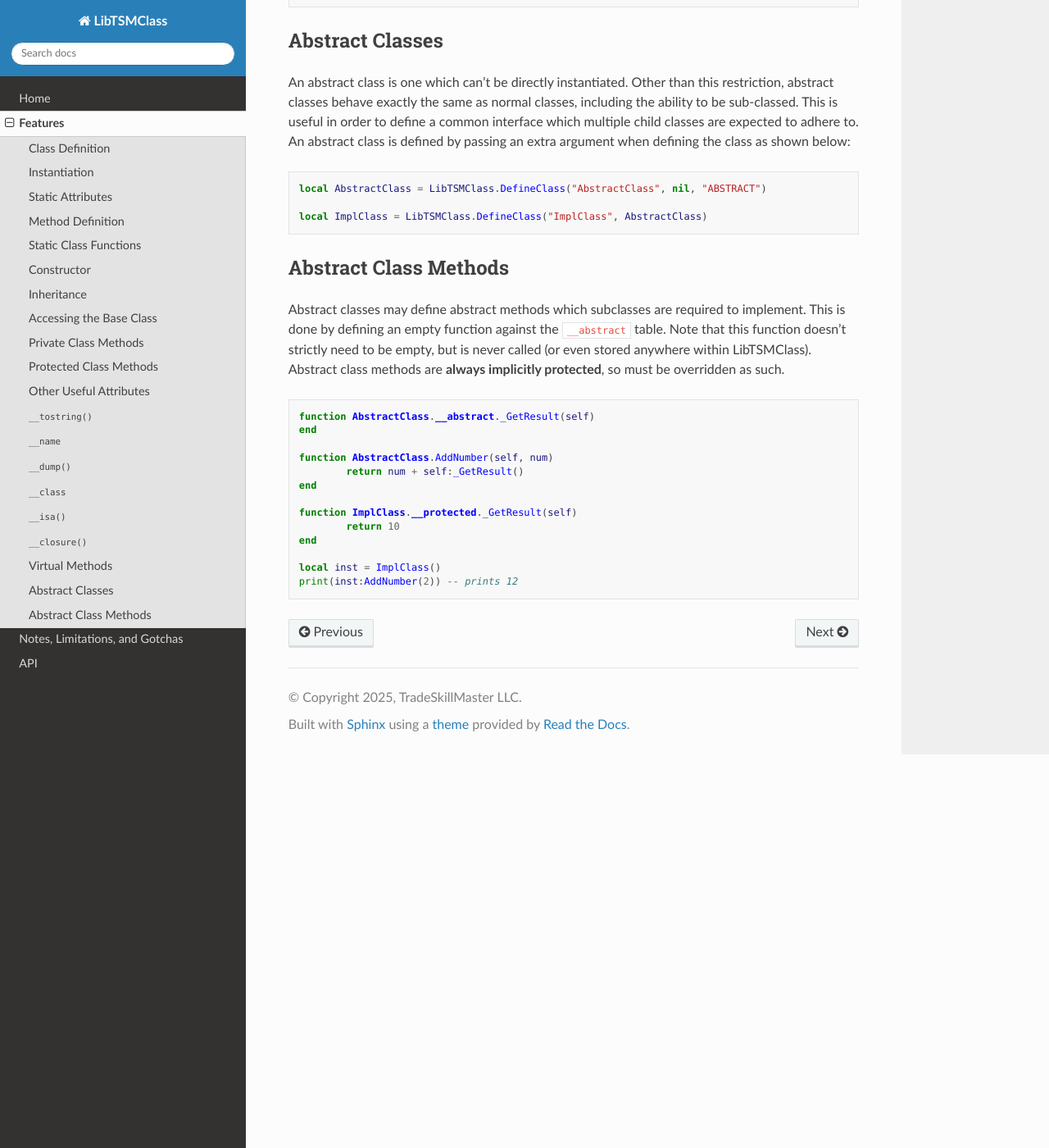
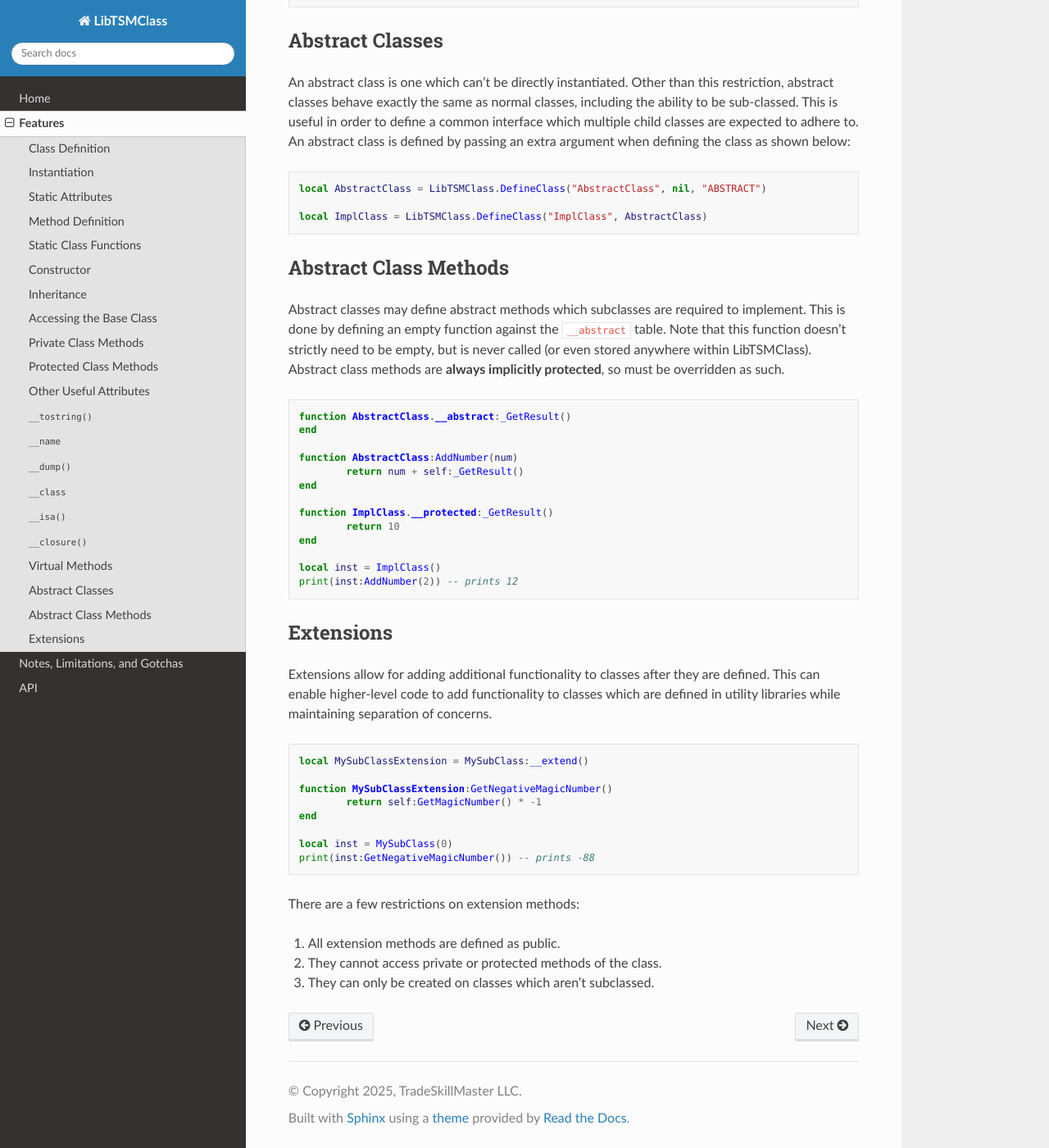
Before and after one commit to TradeSkillMaster/LibTSMClass, a Sphinx documentation site: the page built from Docs/features.md, in a window 1280 px wide and 1400 px high, scrolled down 5318 px. Shown: the whole window at 82% size. Built offline with Sphinx 7.4.7 and the Read the Docs theme 3.1.0, drawn with Linux system fonts in a browser that asks for light colours; some of the changed text lies outside the part shown.

Commit message:
Support for extensions (#29)

````diff
--- a/Docs/features.md
+++ b/Docs/features.md
@@ -44,10 +44,10 @@ print(MyClass.staticValue) -- prints 31
 Classes define their methods by simply defining the functions on the class object which was previously created.
 
 ```lua
-function MyClass.SayHi(self)
+function MyClass:SayHi()
 	print("Hello from MyClass!")
 end
-function MyClass.GetValue(self)
+function MyClass:GetValue()
 	return self._value
 end
 ```
@@ -68,10 +68,10 @@ print(MyClass.GetSecretNumber()) -- prints 802
 The constructor is a special class method with a name of `__init()` and is called whenever a class is instantiated. Any arguments passed when instantiating the class will be passed along to the constructor. Note that the constructor should never return any values.
 
 ```lua
-function MyClass.__init(self, value)
+function MyClass:__init(value)
 	self._value = value
 end
-function MyClass.GetValue(self)
+function MyClass:GetValue()
 	return self._value
 end
 local classInst = MyClass(42)
@@ -84,7 +84,7 @@ Classes can be sub-classed by specifying their base class when defining them. An
 
 ```lua
 local MySubClass = LibTSMClass.DefineClass("MySubClass", MyClass)
-function MySubClass.SayHi(self)
+function MySubClass:SayHi()
 	print("Hello from MySubClass")
 end
 ```
@@ -94,10 +94,10 @@ end
 In order to explicitly access a method or attribute of the parent class, the `__super` attribute can be used. This is generally used to call the parent class's implementation of a given method. Note that the `__super` attribute can only be accessed from within a class method. This attribute can be used multiple times to continue to walk up the chain of parent classes for cases where there is more than one level of sub-classing.
 
 ```lua
-function MySubClass.SayHiAll(self)
+function MySubClass:SayHiAll()
 	print("Hello from MySubClass")
 end
-function MySubClass.GetValue(self)
+function MySubClass:GetValue()
 	return self.__super:GetValue() + 2
 end
 ```
@@ -113,7 +113,7 @@ print(MySubClass.__super.staticValue) -- prints 2
 Another mechanism for accessing an explicit parent class from a subclass is by using the special `__as` instance method. This can be especially useful when there is a long chain of inheritance.
 
 ```lua
-function MySubClass.GetValue(self)
+function MySubClass:GetValue()
 	return self:__as(MyClass):GetValue() + 2
 end
 ```
@@ -123,10 +123,10 @@ end
 Classes can define `private` methods which can only be accessed by the class itself. In other words, these methods can only be called from within another method of the same class or within a static function of the class. Private methods are defined by creating them against the `__private` property of the class.
 
 ```lua
-function MyClass.__private._HashRound(self, x, y)
+function MyClass.__private:_HashRound(x, y)
 	return x * 44 + x * y
 end
-function MyClass.PoorlyHash(self, x)
+function MyClass:PoorlyHash(x)
 	return self:_HashRound(x - 1, x + 1)
 end
 ```
@@ -142,7 +142,7 @@ Classes can define `protected` methods which behave like private methods, but ca
 Every class and instance has a special `__tostring()` method which can be used to convert it to a string. This is generally useful for debugging. Classes can override this method in order to provide a custom implementation.
 
 ```lua
-function MySubClass.__tostring(self)
+function MySubClass:__tostring()
 	return "MySubClass with a value of "..self._value
 end
 local classInst = MyClass(0)
@@ -196,7 +196,7 @@ print(classInst:__isa(MySubClass)) -- prints false
 A class with private or protected methods may want to allow calling those methods from outside of another method of the class, which would generally not be allowed. This can be accomplished using the `__closure` method.
 
 ```lua
-function MyClass.__private._EventHandler(self, eventName)
+function MyClass.__private:_EventHandler(eventName)
 	print("Handling event: "..eventName)
 end
 local classInst = MyClass(3)
@@ -208,13 +208,13 @@ Event.RegisterHandler(classInst:__closure("_EventHandler"))
 One of the most powerful features of LibTSMClass is support for virtual class methods. What this means is that within a base class method, an instance of a class is still treated as its an instance of its actual class, not the base class. This is best demonstrated with an example:
 
 ```lua
-function MyClass.GetMagicNumber(self)
+function MyClass:GetMagicNumber()
 	return 99
 end
-function MyClass.PrintMagicNumber(self)
+function MyClass:PrintMagicNumber()
 	print(self:GetMagicNumber())
 end
-function MySubClass.GetMagicNumber(self)
+function MySubClass:GetMagicNumber()
 	return 88
 end
 local subClassInst = MySubClass(0)
@@ -224,6 +224,7 @@ subClassInst:PrintMagicNumber() -- prints 88
 ## Abstract Classes
 
 An abstract class is one which can't be directly instantiated. Other than this restriction, abstract classes behave exactly the same as normal classes, including the ability to be sub-classed. This is useful in order to define a common interface which multiple child classes are expected to adhere to. An abstract class is defined by passing an extra argument when defining the class as shown below:
+
 ```lua
 local AbstractClass = LibTSMClass.DefineClass("AbstractClass", nil, "ABSTRACT")
 
@@ -235,17 +236,39 @@ local ImplClass = LibTSMClass.DefineClass("ImplClass", AbstractClass)
 Abstract classes may define abstract methods which subclasses are required to implement. This is done by defining an empty function against the `__abstract` table. Note that this function doesn't strictly need to be empty, but is never called (or even stored anywhere within LibTSMClass). Abstract class methods are **always implicitly protected**, so must be overridden as such.
 
 ```lua
-function AbstractClass.__abstract._GetResult(self)
+function AbstractClass.__abstract:_GetResult()
 end
 
-function AbstractClass.AddNumber(self, num)
+function AbstractClass:AddNumber(num)
 	return num + self:_GetResult()
 end
 
-function ImplClass.__protected._GetResult(self)
+function ImplClass.__protected:_GetResult()
 	return 10
 end
 
 local inst = ImplClass()
 print(inst:AddNumber(2)) -- prints 12
 ```
+
+## Extensions
+
+Extensions allow for adding additional functionality to classes after they are defined. This can enable higher-level code to add functionality to classes which are defined in utility libraries while maintaining separation of concerns.
+
+```lua
+
+local MySubClassExtension = MySubClass:__extend()
+
+function MySubClassExtension:GetNegativeMagicNumber()
+	return self:GetMagicNumber() * -1
+end
+
+local inst = MySubClass(0)
+print(inst:GetNegativeMagicNumber()) -- prints -88
+```
+
+There are a few restrictions on extension methods:
+
+1. All extension methods are defined as public.
+2. They cannot access private or protected methods of the class.
+3. They can only be created on classes which aren't subclassed.
````
Also changed, not shown: Docs/index.rst (+4 -4 lines), README.md (+4 -4 lines), 2 other files.
